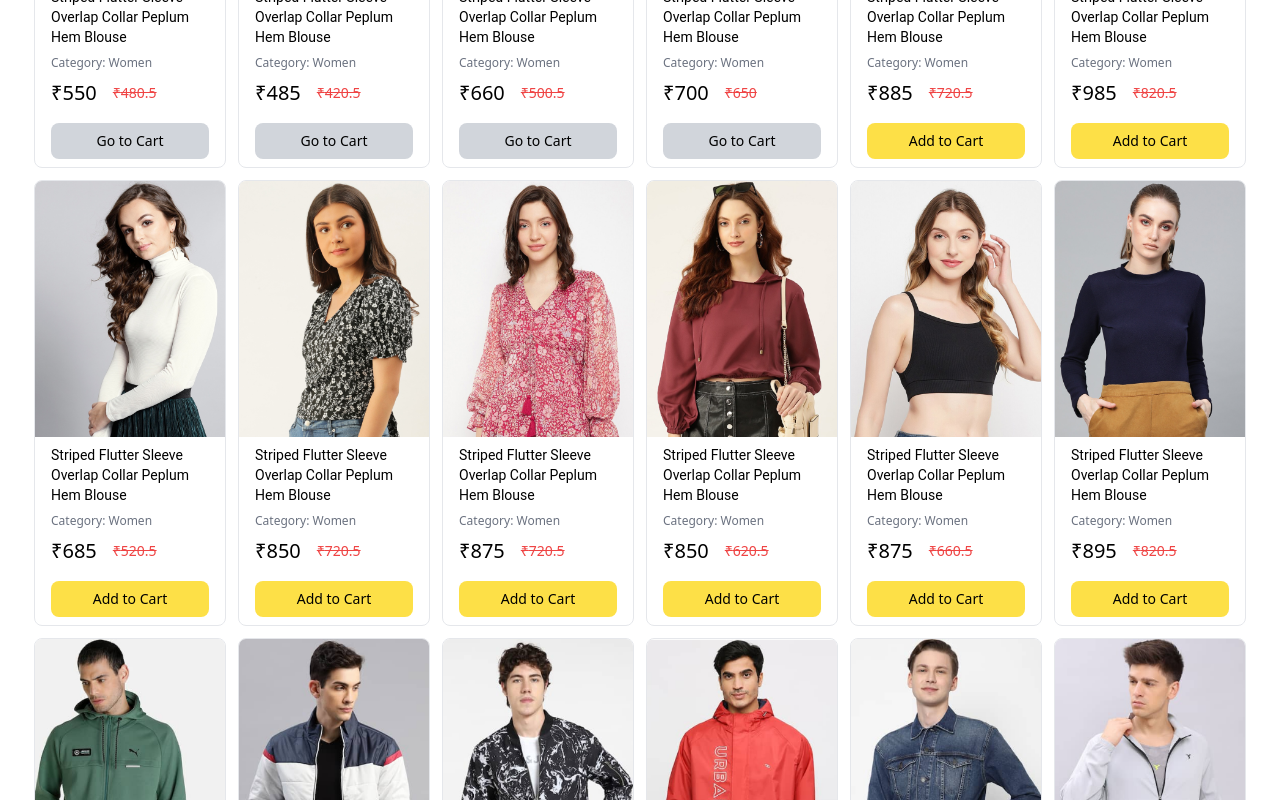
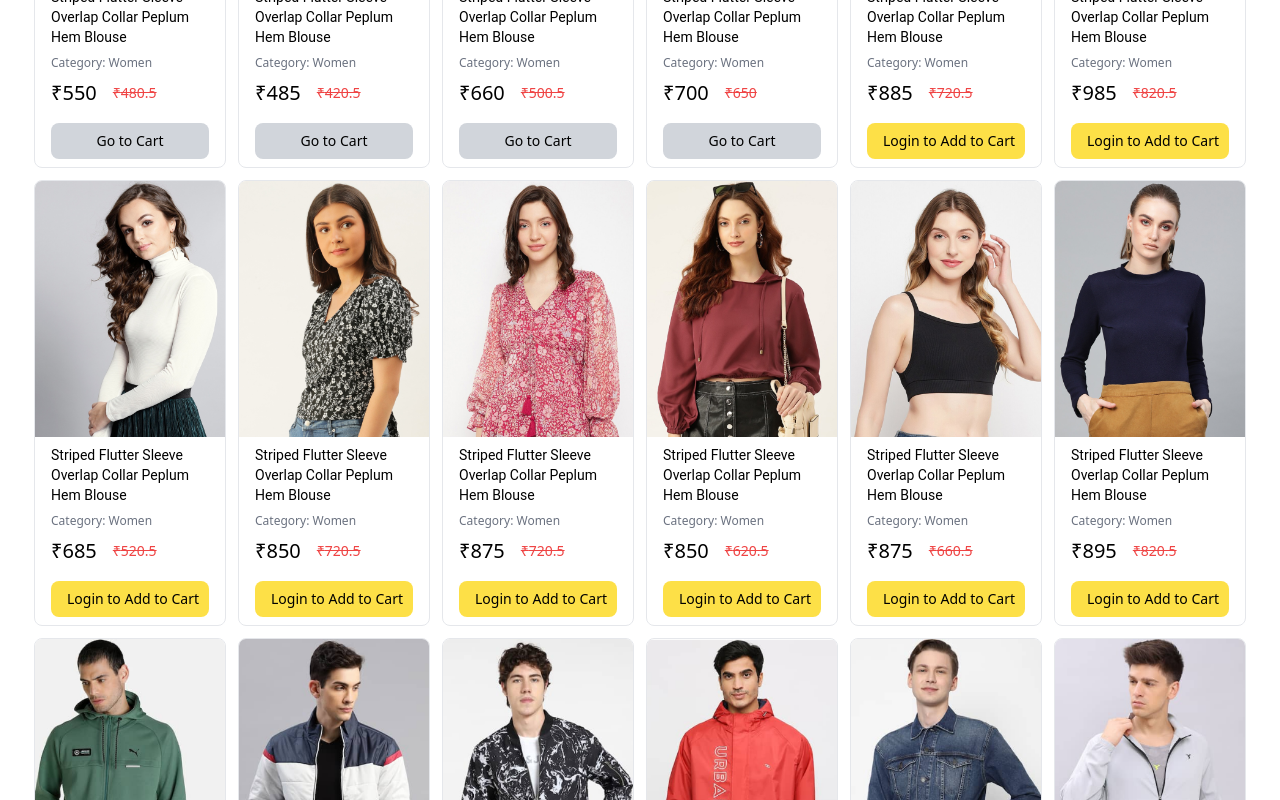
Before and after one commit to Prakritig01/project-amazon-frontend, a React (Create React App) app: page / in a window 1280 px wide. Shown: the part 1100-1900 px from the top of the page. Built offline with nearby package versions, Linux system fonts and the light colour scheme; no server answers.

Commit message:
card updated

```diff
--- a/src/App.js
+++ b/src/App.js
@@ -7,26 +7,26 @@ import UserProfile from "./pages/userProfile";
 import store from "./store";
 import { Provider, useSelector } from "react-redux";
 import { BrowserRouter as Router, Routes, Route } from "react-router-dom";
-import Login from "./components/Login/Login";
+import Login, { Auth } from "./components/Login/Login";
 import { useEffect } from "react";
-import { selectCurrentUser,setCurrentUser } from "./slices/authSlice";
+import { selectCurrentUser, setCurrentUser } from "./slices/authSlice";
 import axios from "axios";
 import { useDispatch } from "react-redux";
-
-
 
 function App() {
   const dispatch = useDispatch();
 
   useEffect(() => {
-    const refreshToken = localStorage.getItem('refreshToken');
+    const refreshToken = localStorage.getItem("refreshToken");
     console.log("refreshToken", refreshToken);
-    axios.post('http://localhost:5001/user', { token: refreshToken })
-    .then(response => {
-      const {user} = response.data;
-      console.log(" in useEffect", user);
-      dispatch(setCurrentUser(user));
-    }).catch(err => console.error(err));
+    axios
+      .post("http://localhost:5001/user", { token: refreshToken })
+      .then((response) => {
+        const { user } = response.data;
+        console.log(" in useEffect", user);
+        dispatch(setCurrentUser(user));
+      })
+      .catch((err) => console.error(err));
   }, []);
 
   const user = useSelector(selectCurrentUser);
@@ -36,8 +36,10 @@ function App() {
       <Router>
         <Routes>
           <Route path="/" element={<HomePage />} />
-          <Route path="/cart" element={<CartPage />} />
-          <Route path="/profile" element={<UserProfile />} />
+          <Route element={<Auth />}>
+            <Route path="/cart" element={<CartPage />} />
+            <Route path="/profile" element={<UserProfile />} />
+          </Route>
           <Route path="/login" element={<Login />} />
         </Routes>
       </Router>
--- a/src/components/Card/Card.js
+++ b/src/components/Card/Card.js
@@ -1,9 +1,9 @@
-import React from "react";
+import React, { useEffect } from "react";
 import { useDispatch, useSelector } from "react-redux";
 import { addToCart } from "../../slices/cartSlice";
 import { useNavigate } from "react-router-dom";
 import { Link } from "react-router-dom";
-import { useEffect } from "react";
+import { selectCurrentUser } from "../../slices/authSlice";
 
 const Card = ({ product }) => {
   useEffect(() => {
@@ -12,21 +12,35 @@ const Card = ({ product }) => {
       behavior: "smooth",
     });
   });
+
   const navigate = useNavigate();
   const dispatch = useDispatch();
-  const isProductInCart = useSelector(state => state.cart.items.find(item => item.id === product.id));
+
+  // Retrieve user authentication state and cart state
+  const isUserLoggedIn = useSelector(selectCurrentUser); // Replace `currentUser` with your authSlice property
+  const isProductInCart = useSelector((state) =>
+    state.cart.items.find((item) => item.id === product.id)
+  );
 
   const handleAddToCart = (product) => {
-    dispatch(addToCart({product}));
-    navigate('/cart');
+    if (!isUserLoggedIn) {
+      // If user is not logged in, navigate to the login page
+      navigate("/login");
+      return;
+    }
+
+    // Add product to cart
+    dispatch(addToCart({ product }));
+    navigate("/cart");
   };
+
   return (
     <div className="card bg-white border border-gray-200 rounded-lg overflow-hidden w-48">
       {/* Product Image */}
       <img
         src={product.image}
         alt={product.name}
-        className="image w-full h-64  object-cover"
+        className="image w-full h-64 object-cover"
       />
 
       {/* Product Details */}
@@ -57,14 +71,17 @@ const Card = ({ product }) => {
           </Link>
         ) : (
           <button
-    className="bg-yellow-300 text-black text-sm px-4 py-2 rounded-lg hover:bg-yellow-600 mt-4 w-full"
+            className={`${
+              isUserLoggedIn
+                ? "bg-yellow-300 hover:bg-yellow-600"
+                : "bg-yellow-300 cursor-not-allowed text-nowrap"
+            } text-black text-sm px-4 py-2 rounded-lg mt-4 w-full`}
             onClick={() => handleAddToCart(product)}
+            disabled={!isUserLoggedIn} // Disable button if user is not logged in
           >
-    Add to Cart
+            {isUserLoggedIn ? "Add to Cart" : "Login to Add to Cart"}
           </button>
         )}
-
-
       </div>
     </div>
   );
--- a/src/components/Login/Login.js
+++ b/src/components/Login/Login.js
@@ -1,13 +1,24 @@
 import React, { useState } from "react";
-import { Link, useNavigate } from "react-router-dom";
+import { Link, Navigate, Outlet, useLocation, useNavigate } from "react-router-dom";
 import AmazonIcon from "./../../assets/amazon_logo.png";
-import { useDispatch } from "react-redux";
-import { setCurrentUser } from "../../slices/authSlice";
+import { useDispatch ,useSelector} from "react-redux";
+import { setCurrentUser,selectCurrentUser } from "../../slices/authSlice";
+
 import axios from "axios";
+
+export function Auth(){
+  const user = useSelector(selectCurrentUser);
+  const location  = useLocation();
+  return (
+    user ? <Outlet/> : <Navigate to ='/login' state = {{from : location.pathname}} />
+  );
+}
 
 const AuthPages = () => {
   const dispatch = useDispatch();
   const navigate = useNavigate();
+  const location = useLocation();
+  const nextPage = location?.state?.from || "/profile";
   const [error, setError] = useState("");
   const [isLoginView, setIsLoginView] = useState(true);
   const [formData, setFormData] = useState({
@@ -47,7 +58,7 @@ const AuthPages = () => {
               username: username,
             })
           );
-          navigate("/profile");
+          navigate(nextPage);
         })
         .catch((err) => {
           const errorMessage =
@@ -70,7 +81,7 @@ const AuthPages = () => {
         .then((response) => {
           // Handle successful registration
           dispatch(setCurrentUser({ email: formData.email,username : formData.name }));
-          navigate("/profile"); // Redirect to login or another page
+          navigate(nextPage); // Redirect to login or another page
         })
         .catch((err) => {
           const errorMessage =
--- a/src/pages/userProfile.js
+++ b/src/pages/userProfile.js
@@ -2,6 +2,8 @@ import React from "react";
 import { useDispatch, useSelector } from "react-redux";
 import { removeCurrentUser } from "../slices/authSlice";
 import { useNavigate } from "react-router-dom";
+import AmazonIcon from './../assets/amazon_logo.png';
+import { Link } from "react-router-dom";
 
 const UserProfile = () => {
   const navigate = useNavigate();
@@ -26,7 +28,15 @@ const UserProfile = () => {
   };
 
   return (
+    <>
+    {/* Header */}
+    <div className="flex space border-b bg-[#121921] border-gray-300 py-3">
+    <Link to="/">
+      <img src={AmazonIcon} alt="Amazon" className="h-8 mx-auto ml-4" />
+    </Link>
+  </div>
     <div className="flex items-center justify-center min-h-screen bg-gray-100">
+
       <div className="bg-white shadow-md rounded-lg p-8 max-w-sm w-full text-center">
         {currentUser ? (
           <>
@@ -59,6 +69,7 @@ const UserProfile = () => {
         )}
       </div>
     </div>
+    </>
   );
 };
 
```
Lines whose indentation alone changed are shown as unchanged.
